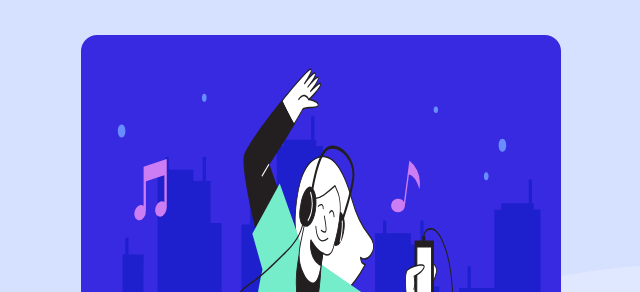
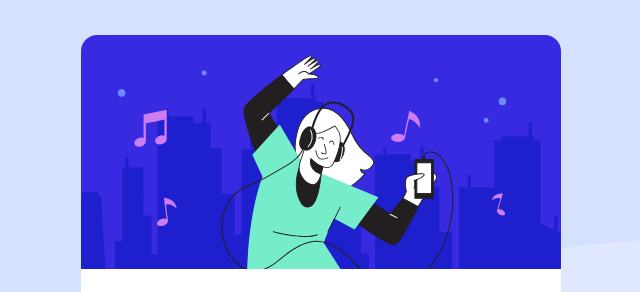
Before and after one commit to mv805/order-summary-component-main, a plain HTML site: page index.html in a window 1280 px wide. Shown: the top 292 px of the page, without its empty margins (319-959 px from the left). Drawn offline with Linux system fonts and the light colour scheme.

Commit message:
correcting background sizing

```diff
--- a/style.css
+++ b/style.css
@@ -1,6 +1,6 @@
 html {
-    background: url(images/pattern-background-desktop.svg) top center repeat-x;
-    background-size: fill;
+    background: url(images/pattern-background-desktop.svg) no-repeat;
+    background-size: 100vw 50vh;
     background-color: #e0e8ff;
     font-family: 'Red Hat Display', sans-serif;
 }
@@ -32,8 +32,8 @@ body {
 }
 
 .hero-img {
-    height: 100%;
     width: 100%;
+
 }
 
 .card-content {
```
